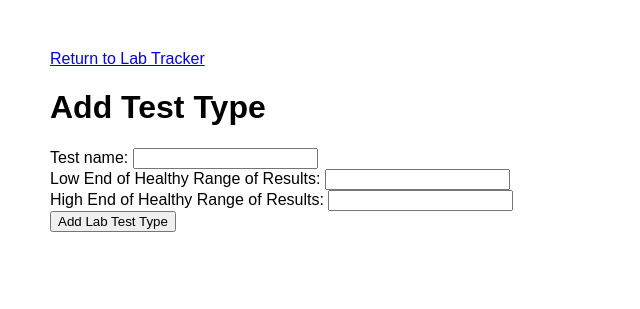
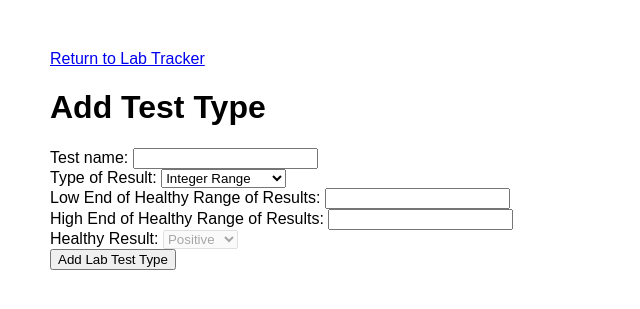
Before and after one commit to Dotechno/Health-Tracker, a Flask app: page /lab_tracking_add_test/ in a window 1280 px wide. Shown: the top 309 px of the page, without its empty margins (0-640 px from the left). Run offline with Flask 3, Linux system fonts and the light colour scheme; data that the repository does not hold is empty.

Commit message:
feature/LabTracker/NearEnd
Updated model and data input for test types

```diff
--- a/model.py
+++ b/model.py
@@ -31,7 +31,8 @@ class User(db.Model, UserMixin):
 class LabTest(db.Model):
     id = db.Column(db.Integer, primary_key = True)
     lab_test_name = db.Column(db.String(200), nullable=False)
-    range_of_normal_results = db.Column(db.String(200))
+    low_normal_results = db.Column(db.String(200))
+    high_normal_results=db.Column(db.String(200))
     #lab_order = db.relationship('LabOrder', backref='lab_test')
 
     def __repr__(self):
--- a/run.py
+++ b/run.py
@@ -274,17 +274,24 @@ def lab_tracking_add_test():
     if request.method == 'POST':
         print(request.form.get('testname'))
         lab_testname = request.form['testname']
-        lab_lowrange = request.form['lowrange']
-        lab_highrange = request.form['highrange']
-        if(lab_lowrange == ""):
-            healthyrange = lab_highrange
-        elif( lab_highrange == ""):
-            healthyrange = lab_lowrange
-        else:
-            healthyrange =  lab_lowrange + ' - ' + lab_highrange
+        lab_result_type = request.form['result_type']
+        if lab_result_type == "pos_neg":
+            lab_posinegi = request.form.get('posi_negi')
+            new_test = LabTest(lab_test_name = lab_testname, low_normal_results = lab_posinegi, high_normal_results = '')
+
+        #if(lab_lowrange == ""):
+        #    healthyrange = lab_highrange
+        #    new_test = LabTest(lab_test_name = lab_testname, low_normal_results = healthyrange)
+        #elif( lab_highrange == ""):
+        #    healthyrange = lab_lowrange
+        #    new_test = LabTest(lab_test_name = lab_testname, low_normal_results = healthyrange)
 
 
-        new_test = LabTest(lab_test_name = lab_testname, range_of_normal_results = healthyrange)
+        else:
+            lab_lowrange = request.form.get('lowrange')
+            lab_highrange = request.form.get('highrange')
+            new_test = LabTest(lab_test_name = lab_testname, low_normal_results = lab_lowrange, high_normal_results = lab_highrange)
+
 
         existing_test = LabTest.query.filter_by(lab_test_name=lab_testname).first()
         if existing_test:
--- a/templates/lab_tracking_add_test.html
+++ b/templates/lab_tracking_add_test.html
@@ -16,10 +16,41 @@
 
         <label for="testname">Test name:</label>
         <input type="text" name="testname" id="testname"><br>
-        <label for="lowrange">Low End of Healthy Range of Results:</label>
-        <input type="text" name="lowrange" id="lowrange"><br>
+        <label for="result_type">Type of Result:</label>
+        <select class="form-control" id="result_type" name="result_type">
+            <option value="int_range">Integer Range</option>
+            <option value="pos_neg">Positive/Negative</option>
+        </select>
+        <br><label for="lowrange">Low End of Healthy Range of Results:</label>
+        <input type="text" name="lowrange" id="lowrange" ><br>
         <label for="highrange">High End of Healthy Range of Results:</label>
-        <input type="text" name="highrange" id="highrange"><br>
+        <input type="text" name="highrange" id="highrange" ><br>
+        <label for="posi_negi">Healthy Result:</label>
+        <select class="form-control" id="posi_negi" name="posi_negi" disabled>
+            <option value="Positive">Positive</option>
+            <option value="Negative">Negative</option>
+        </select><br>
+
+        <script>
+            document.getElementById("result_type").addEventListener("change", function() {
+                if (this.value == "int_range") {
+                    document.getElementById("highrange").removeAttribute("disabled");
+                    document.getElementById("lowrange").removeAttribute("disabled");
+                    document.getElementById("posi_negi").setAttribute("disabled", "");
+
+                }
+                else if (this.value == "pos_neg") {
+                    document.getElementById("posi_negi").removeAttribute("disabled");
+                    document.getElementById("highrange").setAttribute("disabled", "");
+                    document.getElementById("lowrange").setAttribute("disabled", "");
+                }
+                else{
+                    document.getElementById("highrange").removeAttribute("disabled");
+                    document.getElementById("lowrange").removeAttribute("disabled");
+                    document.getElementById("posi_negi").setAttribute("disabled", "");
+                }
+            });
+        </script>
 
         <input type="submit" value="Add Lab Test Type">
     </form>
```
